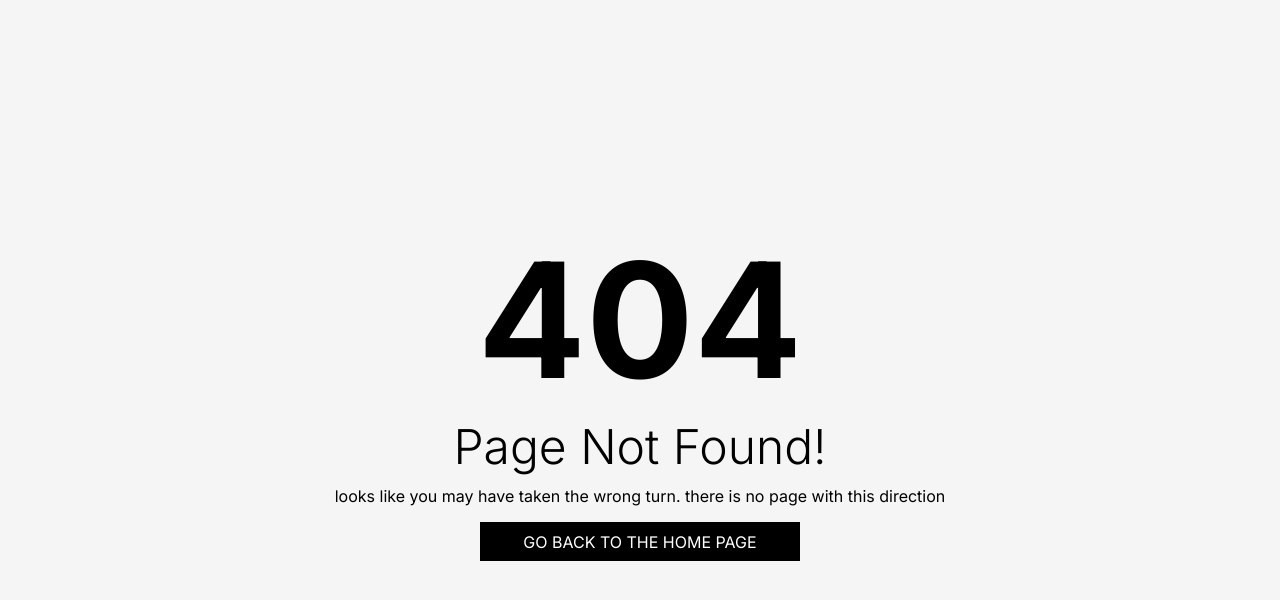
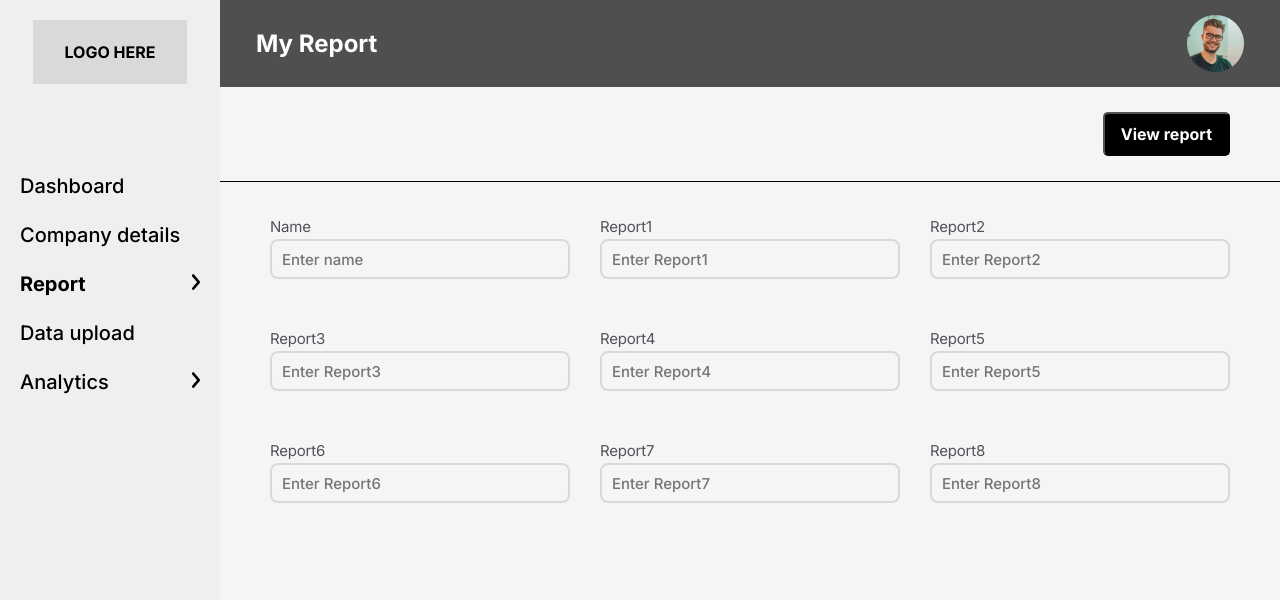
Before and after one commit to TT8-React/team-3, a React (Create React App) app: page /report/edit in a window 1280 px wide. Before the commit this address had no page. Shown: the top 600 px of the page. Built offline with nearby package versions, Linux system fonts and the light colour scheme.

Commit message:
add edit report page

```diff
--- /dev/null
+++ b/src/components/Divider/index.js
@@ -0,0 +1,9 @@
+import styled from "styled-components";
+
+const Divider = styled.div`
+    height: 1px;
+    width: 100%;
+    background-color: ${props => props.theme.pallet.dark};
+`
+
+export default Divider;
--- a/src/components/Header/index.js
+++ b/src/components/Header/index.js
@@ -27,6 +27,8 @@ const Header = () => {
         case PATHS.REPORT_CUSTOMIZE:
           return "Customize Report";
         case PATHS.REPORT_VIEW_ALL_REPORTS:
+          return "My Report";
+        case PATHS.REPORT_EDIT:
           return "My Report";
         case PATHS.DATA_UPLOAD:
           return "Data upload";
--- a/src/components/Table/index.jsx
+++ b/src/components/Table/index.jsx
@@ -11,6 +11,8 @@ import {
 
 import tableData from "../../mock/fakeDataTable.js";
 import { DeleteIcon, EditIcon } from "../icons";
+import CustomLink from "../CustomLink/index.jsx";
+import { PATHS } from "../../routes/index.jsx";
 
 let nextId = 1;
 
@@ -32,7 +34,9 @@ const Table = () => {
               <TableField key={nextId++}>{rowField}</TableField>
             ))}
             <ActionField>
-              <EditIcon />
+              <CustomLink to={PATHS.REPORT_EDIT}>
+                <EditIcon />
+              </CustomLink>
               <DeleteIcon />
             </ActionField>
           </TableRow>
--- /dev/null
+++ b/src/pages/EditReport/index.jsx
@@ -0,0 +1,38 @@
+import React from 'react'
+import Button from '../../components/Button'
+import CustomLink from '../../components/CustomLink'
+import Divider from '../../components/Divider'
+import LabelInput from '../../components/LabelInput'
+import dashboardLayout from '../../layouts/DashboardPages'
+import { PATHS } from '../../routes'
+import Style from './style'
+
+const EditReport = () => {
+    return (
+        <Style>
+            <div className="back_container">
+                <CustomLink to={PATHS.REPORT_VIEW_ALL_REPORTS}>
+                    <Button>
+                        View report
+                    </Button>
+                </CustomLink>
+            </div>
+            <Divider />
+            <div className="inputs__grid">
+                <LabelInput label="Name" placeholder="Enter name"/>
+                <LabelInput label="Report1" placeholder="Enter Report1"/>
+                <LabelInput label="Report2" placeholder="Enter Report2"/>
+
+                <LabelInput label="Report3" placeholder="Enter Report3"/>
+                <LabelInput label="Report4" placeholder="Enter Report4"/>
+                <LabelInput label="Report5" placeholder="Enter Report5"/>
+
+                <LabelInput label="Report6" placeholder="Enter Report6"/>
+                <LabelInput label="Report7" placeholder="Enter Report7"/>
+                <LabelInput label="Report8" placeholder="Enter Report8"/>
+            </div>
+        </Style>
+    )
+}
+
+export default dashboardLayout(EditReport)
--- /dev/null
+++ b/src/pages/EditReport/style.js
@@ -0,0 +1,20 @@
+import styled from "styled-components";
+
+const Style = styled.div`
+
+    .back_container{
+        padding: 25px 50px;
+        display: flex;
+        justify-content: flex-end;
+        align-items: center;
+    }
+
+    .inputs__grid{
+        padding: 25px 50px;
+        display: grid;
+        grid-template-columns: repeat(3 , 1fr);
+        gap: 30px;
+    }
+`
+
+export default Style;
--- a/src/routes/index.jsx
+++ b/src/routes/index.jsx
@@ -17,6 +17,7 @@ import {
 
 import CreateReport from '../pages/CreateReport';
 import CustomizeReport from '../pages/CustomizeReport';
+import EditReport from '../pages/EditReport';
 import GriReport from '../pages/GriReport';
 import MyReport from '../pages/MyReport';
 import ProfileDetails from '../pages/ProfileDetails';
@@ -31,6 +32,7 @@ const Router = () => {
       <Route path='/report'>
         <Route index element={<Report />} />
         <Route path='view-all-reports' element={<MyReport />} />
+        <Route path='edit' element={<EditReport />} />
         <Route path='create' element={<CreateReport />} />
         <Route path='sebi' element={<SebiReport />} />
         <Route path='gri' element={<GriReport />} />
@@ -56,6 +58,7 @@ export const PATHS = {
   SIGN_UP: "/signup",
   REPORT: "/report",
   REPORT_VIEW_ALL_REPORTS: "/report/view-all-reports",
+  REPORT_EDIT: "/report/edit",
   REPORT_SEBI: "/report/sebi",
   REPORT_GRI: "/report/gri",
   REPORT_CUSTOMIZE: "/report/customize",
```
